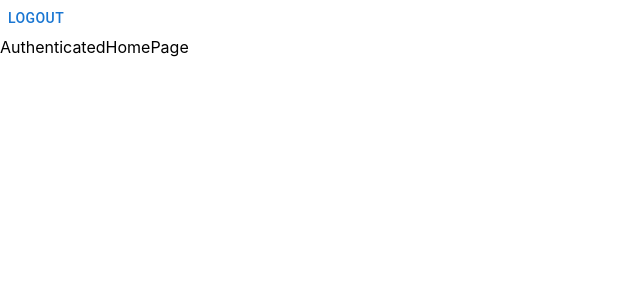
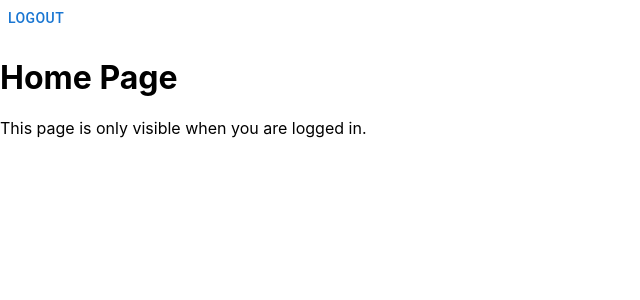
Before and after one commit to naica922/223_group3_blogProject_frontend, a React (Create React App) app in the folder react_frontend/: page /authenticatedHome in a window 1280 px wide. Shown: the top 300 px of the page, without its empty margins (0-640 px from the left). Built offline with nearby package versions, Linux system fonts and the light colour scheme; no server answers; sample sign-in values are in the browser's storage.

Commit message:
Modify AuthenticatedHomePage text

```diff
--- a/react_frontend/src/components/pages/AuthenticatedHomePage.tsx
+++ b/react_frontend/src/components/pages/AuthenticatedHomePage.tsx
@@ -2,6 +2,8 @@ import React from 'react';
 
 export default function AuthenticatedHomePage() {
     return (
-        <div>AuthenticatedHomePage</div>
+        <>
+            <h1>Home Page</h1>
+            <p>This page is only visible when you are logged in.</p></>
     );
 }
```
